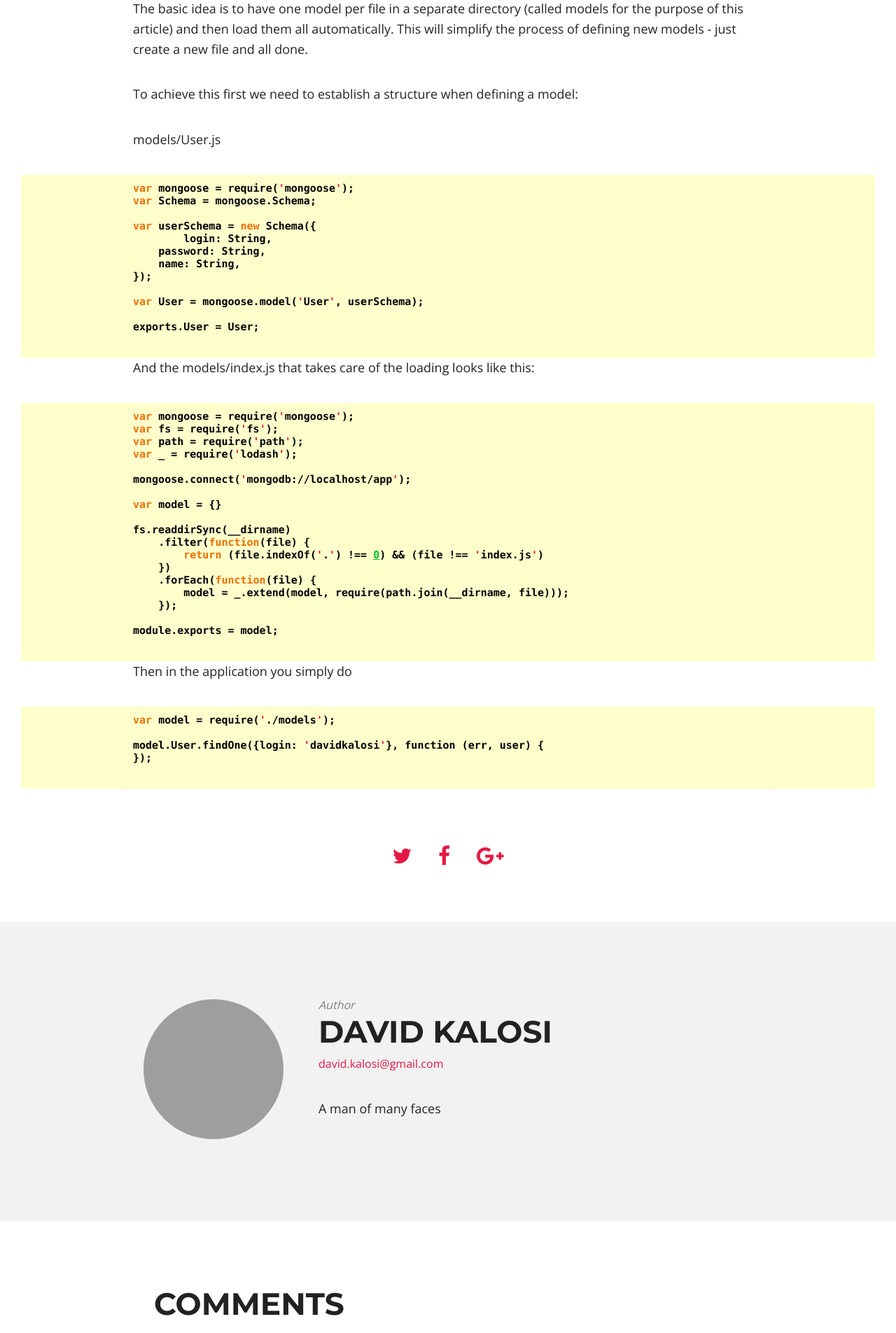
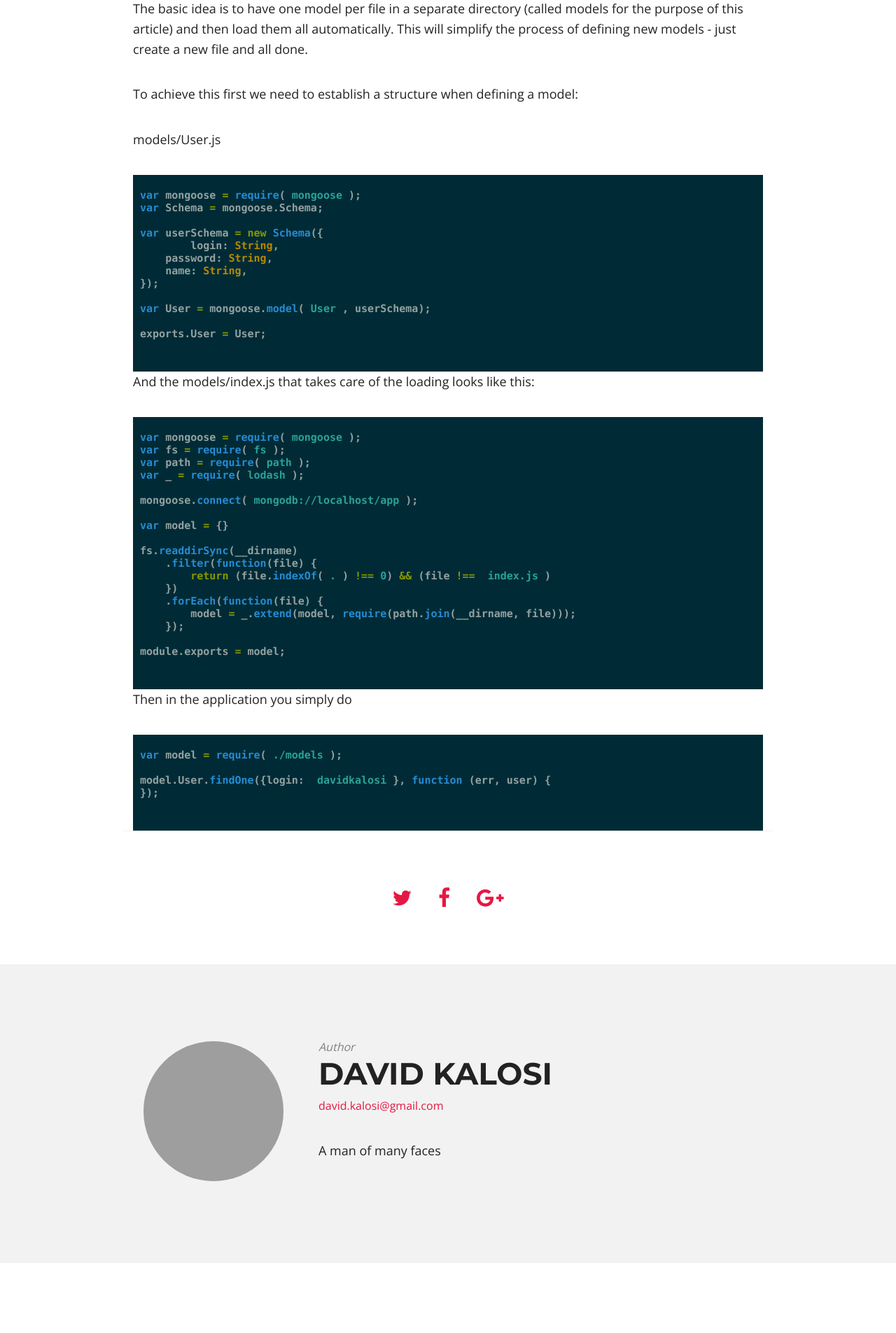
Before and after one commit to davidkalosi/davidkalosi.github.io, a Jekyll site: the page built from _posts/2014-08-17-mongoose-and-dynamic-model-loading.md, in a window 1280 px wide. Shown: the part 743-2648 px from the top of the page at 70% size. Built offline with Jekyll 4.4.1, drawn with Linux system fonts in a browser that asks for light colours; nearby versions of some CDN libraries; comment, search, counter and statistics services are not loaded.

Commit message:
code formatting styles

```diff
--- a/_config.yml
+++ b/_config.yml
@@ -7,6 +7,7 @@
 # or use the hint from http://jekyllrb.com/docs/github-pages/ to keep this the same
 # whether working locally or remotely. Start Jekyll with: jekyll serve --baseurl ''
 url:        	    http://www.davidkalosi.com
+#url:        	    http://localhost:4000
 
 # Owner/author information
 owner:
--- a/assets/css/post.css
+++ b/assets/css/post.css
@@ -193,7 +193,7 @@
       @media only screen and (min-width: 70em) {
         .post-template .summer-post-content > div:not(.summer-post-title) {
           margin: -10% auto 0; } }
-      .post-template .summer-post-content > div:not(.summer-post-title) a, .post-template .summer-post-content > div:not(.summer-post-title) code {
+      .post-template .summer-post-content > div:not(.summer-post-title) a, .post-template .summer-post-content > div:not(.summer-post-title) code:not {
         color: #e51843; }
       .post-template .summer-post-content > div:not(.summer-post-title) ul, .post-template .summer-post-content > div:not(.summer-post-title) ol {
         padding-left: 1.25rem;
@@ -461,7 +461,7 @@
     margin: 0 auto;
     padding-left: 1.875rem;
     padding-right: 1.875rem; }
-    .summer-page-content > div:not(.summer-page-title) a, .summer-page-content > div:not(.summer-page-title) code {
+    .summer-page-content > div:not(.summer-page-title) a, .summer-page-content > div:not(.summer-page-title) code:not {
       color: #e51843; }
     .summer-page-content > div:not(.summer-page-title) ul, .summer-page-content > div:not(.summer-page-title) ol {
       padding-left: 1.25rem;
@@ -532,7 +532,9 @@
 
 pre {
   word-wrap: break-word;
-  margin-bottom: 1.5625rem; }
+  margin-bottom: 1.5625rem;
+  padding: 10px;
+}
 
 code {
   font-size: 0.9375rem;
--- a/assets/css/style.css
+++ b/assets/css/style.css
@@ -536,77 +536,83 @@
     border-radius: 4px;
 }
 
-.highlight { background-color: #ffffcc }
-.highlight .c { color: #3F6B5B; font-weight: bold} /* Comment */
-.highlight .err { color: #000000} /* Error */
-.highlight .g { color: #000000} /* Generic */
-.highlight .k { color: #F06F00; font-weight: bold} /* Keyword */
-.highlight .l { color: #000000} /* Literal */
-.highlight .n { color: #000000} /* Name */
-.highlight .o { color: #000000} /* Operator */
-.highlight .x { color: #000000} /* Other */
-.highlight .p { color: #000000} /* Punctuation */
-.highlight .cm { color: #3F6B5B; font-weight: bold} /* Comment.Multiline */
-.highlight .cp { color: #1071CE; font-weight: bold; text-decoration: underline} /* Comment.Preproc */
-.highlight .c1 { color: #3F6B5B; font-weight: bold} /* Comment.Single */
-.highlight .cs { color: #3F6B5B; font-weight: bold} /* Comment.Special */
-.highlight .gd { color: #2020ff; background-color: #c8f2ea } /* Generic.Deleted */
-.highlight .ge { color: #000000} /* Generic.Emph */
-.highlight .gr { color: #ffffff; background-color: #ff0000 } /* Generic.Error */
-.highlight .gh { color: #1014AD; font-weight: bold} /* Generic.Heading */
-.highlight .gi { color: #000000} /* Generic.Inserted */
-.highlight .go { color: #4000ff; font-weight: bold; background-color: #EFEFF7 } /* Generic.Output */
-.highlight .gp { color: #000000} /* Generic.Prompt */
-.highlight .gs { color: #000000} /* Generic.Strong */
-.highlight .gu { color: #1014AD; font-weight: bold} /* Generic.Subheading */
-.highlight .gt { color: #EB1513; font-weight: bold} /* Generic.Traceback */
-.highlight .kc { color: #F06F00; font-weight: bold} /* Keyword.Constant */
-.highlight .kd { color: #F06F00; font-weight: bold} /* Keyword.Declaration */
-.highlight .kn { color: #F06F00; font-weight: bold} /* Keyword.Namespace */
-.highlight .kp { color: #F06F00; font-weight: bold} /* Keyword.Pseudo */
-.highlight .kr { color: #F06F00; font-weight: bold} /* Keyword.Reserved */
-.highlight .kt { color: #8a2be2; text-decoration: underline} /* Keyword.Type */
-.highlight .ld { color: #000000} /* Literal.Date */
-.highlight .m { color: #00C226; text-decoration: underline} /* Literal.Number */
-.highlight .s { color: #000000} /* Literal.String */
-.highlight .na { color: #000000} /* Name.Attribute */
-.highlight .nb { color: #000000} /* Name.Builtin */
-.highlight .nc { color: #000000} /* Name.Class */
-.highlight .no { color: #B91F49; text-decoration: underline} /* Name.Constant */
-.highlight .nd { color: #000000} /* Name.Decorator */
-.highlight .ni { color: #ee0000; font-weight: bold} /* Name.Entity */
-.highlight .ne { color: #000000} /* Name.Exception */
-.highlight .nf { color: #000000} /* Name.Function */
-.highlight .nl { color: #000000} /* Name.Label */
-.highlight .nn { color: #000000} /* Name.Namespace */
-.highlight .nx { color: #000000} /* Name.Other */
-.highlight .py { color: #000000} /* Name.Property */
-.highlight .nt { color: #F06F00; font-weight: bold} /* Name.Tag */
-.highlight .nv { color: #8a2be2; text-decoration: underline} /* Name.Variable */
-.highlight .ow { color: #000000} /* Operator.Word */
-.highlight .w { color: #000000} /* Text.Whitespace */
-.highlight .mf { color: #00C226; text-decoration: underline} /* Literal.Number.Float */
-.highlight .mh { color: #00C226; text-decoration: underline} /* Literal.Number.Hex */
-.highlight .mi { color: #00C226; text-decoration: underline} /* Literal.Number.Integer */
-.highlight .mo { color: #00C226; text-decoration: underline} /* Literal.Number.Oct */
-.highlight .sb { color: #000000} /* Literal.String.Backtick */
-.highlight .sc { color: #000000} /* Literal.String.Char */
-.highlight .sd { color: #000000} /* Literal.String.Doc */
-.highlight .s2 { color: #000000} /* Literal.String.Double */
-.highlight .se { color: #000000} /* Literal.String.Escape */
-.highlight .sh { color: #000000} /* Literal.String.Heredoc */
-.highlight .si { color: #000000} /* Literal.String.Interpol */
-.highlight .sx { color: #000000} /* Literal.String.Other */
-.highlight .sr { color: #000000} /* Literal.String.Regex */
-.highlight .s1 { color: #000000} /* Literal.String.Single */
-.highlight .ss { color: #000000} /* Literal.String.Symbol */
-.highlight .bp { color: #000000} /* Name.Builtin.Pseudo */
-.highlight .vc { color: #8a2be2; text-decoration: underline} /* Name.Variable.Class */
-.highlight .vg { color: #8a2be2; text-decoration: underline} /* Name.Variable.Global */
-.highlight .vi { color: #8a2be2; text-decoration: underline} /* Name.Variable.Instance */
-.highlight .il { color: #00C226; text-decoration: underline} /* Literal.Number.Integer.Long */
 .chart {
   max-width: 56.250rem;
   margin-right: auto;
   margin-left: auto;
 }
+
+.highlight {
+  background-color: #002b36 !important;
+  margin: 0 auto;
+  max-width: 56.25rem;
+}
+
+.highlight .c { color: #586E75 } /* Comment */
+.highlight .err { color: #93A1A1 } /* Error */
+.highlight .g { color: #93A1A1 } /* Generic */
+.highlight .k { color: #859900 } /* Keyword */
+.highlight .l { color: #93A1A1 } /* Literal */
+.highlight .n { color: #93A1A1 } /* Name */
+.highlight .o { color: #859900 } /* Operator */
+.highlight .x { color: #CB4B16 } /* Other */
+.highlight .p { color: #93A1A1 } /* Punctuation */
+.highlight .cm { color: #586E75 } /* Comment.Multiline */
+.highlight .cp { color: #859900 } /* Comment.Preproc */
+.highlight .c1 { color: #586E75 } /* Comment.Single */
+.highlight .cs { color: #859900 } /* Comment.Special */
+.highlight .gd { color: #2AA198 } /* Generic.Deleted */
+.highlight .ge { color: #93A1A1; font-style: italic } /* Generic.Emph */
+.highlight .gr { color: #DC322F } /* Generic.Error */
+.highlight .gh { color: #CB4B16 } /* Generic.Heading */
+.highlight .gi { color: #859900 } /* Generic.Inserted */
+.highlight .go { color: #93A1A1 } /* Generic.Output */
+.highlight .gp { color: #93A1A1 } /* Generic.Prompt */
+.highlight .gs { color: #93A1A1; font-weight: bold } /* Generic.Strong */
+.highlight .gu { color: #CB4B16 } /* Generic.Subheading */
+.highlight .gt { color: #93A1A1 } /* Generic.Traceback */
+.highlight .kc { color: #CB4B16 } /* Keyword.Constant */
+.highlight .kd { color: #268BD2 } /* Keyword.Declaration */
+.highlight .kn { color: #859900 } /* Keyword.Namespace */
+.highlight .kp { color: #859900 } /* Keyword.Pseudo */
+.highlight .kr { color: #268BD2 } /* Keyword.Reserved */
+.highlight .kt { color: #DC322F } /* Keyword.Type */
+.highlight .ld { color: #93A1A1 } /* Literal.Date */
+.highlight .m { color: #2AA198 } /* Literal.Number */
+.highlight .s { color: #2AA198 } /* Literal.String */
+.highlight .na { color: #93A1A1 } /* Name.Attribute */
+.highlight .nb { color: #B58900 } /* Name.Builtin */
+.highlight .nc { color: #268BD2 } /* Name.Class */
+.highlight .no { color: #CB4B16 } /* Name.Constant */
+.highlight .nd { color: #268BD2 } /* Name.Decorator */
+.highlight .ni { color: #CB4B16 } /* Name.Entity */
+.highlight .ne { color: #CB4B16 } /* Name.Exception */
+.highlight .nf { color: #268BD2 } /* Name.Function */
+.highlight .nl { color: #93A1A1 } /* Name.Label */
+.highlight .nn { color: #93A1A1 } /* Name.Namespace */
+.highlight .nx { color: #93A1A1 } /* Name.Other */
+.highlight .py { color: #93A1A1 } /* Name.Property */
+.highlight .nt { color: #268BD2 } /* Name.Tag */
+.highlight .nv { color: #268BD2 } /* Name.Variable */
+.highlight .ow { color: #859900 } /* Operator.Word */
+.highlight .w { color: #93A1A1 } /* Text.Whitespace */
+.highlight .mf { color: #2AA198 } /* Literal.Number.Float */
+.highlight .mh { color: #2AA198 } /* Literal.Number.Hex */
+.highlight .mi { color: #2AA198 } /* Literal.Number.Integer */
+.highlight .mo { color: #2AA198 } /* Literal.Number.Oct */
+.highlight .sb { color: #586E75 } /* Literal.String.Backtick */
+.highlight .sc { color: #2AA198 } /* Literal.String.Char */
+.highlight .sd { color: #93A1A1 } /* Literal.String.Doc */
+.highlight .s2 { color: #2AA198 } /* Literal.String.Double */
+.highlight .se { color: #CB4B16 } /* Literal.String.Escape */
+.highlight .sh { color: #93A1A1 } /* Literal.String.Heredoc */
+.highlight .si { color: #2AA198 } /* Literal.String.Interpol */
+.highlight .sx { color: #2AA198 } /* Literal.String.Other */
+.highlight .sr { color: #DC322F } /* Literal.String.Regex */
+.highlight .s1 { color: #2AA198 } /* Literal.String.Single */
+.highlight .ss { color: #2AA198 } /* Literal.String.Symbol */
+.highlight .bp { color: #268BD2 } /* Name.Builtin.Pseudo */
+.highlight .vc { color: #268BD2 } /* Name.Variable.Class */
+.highlight .vg { color: #268BD2 } /* Name.Variable.Global */
+.highlight .vi { color: #268BD2 } /* Name.Variable.Instance */
+.highlight .il { color: #2AA198 } /* Literal.Number.Integer.Long */
```
Also changed, not shown: assets/css/vendor/foundation.min.css.
